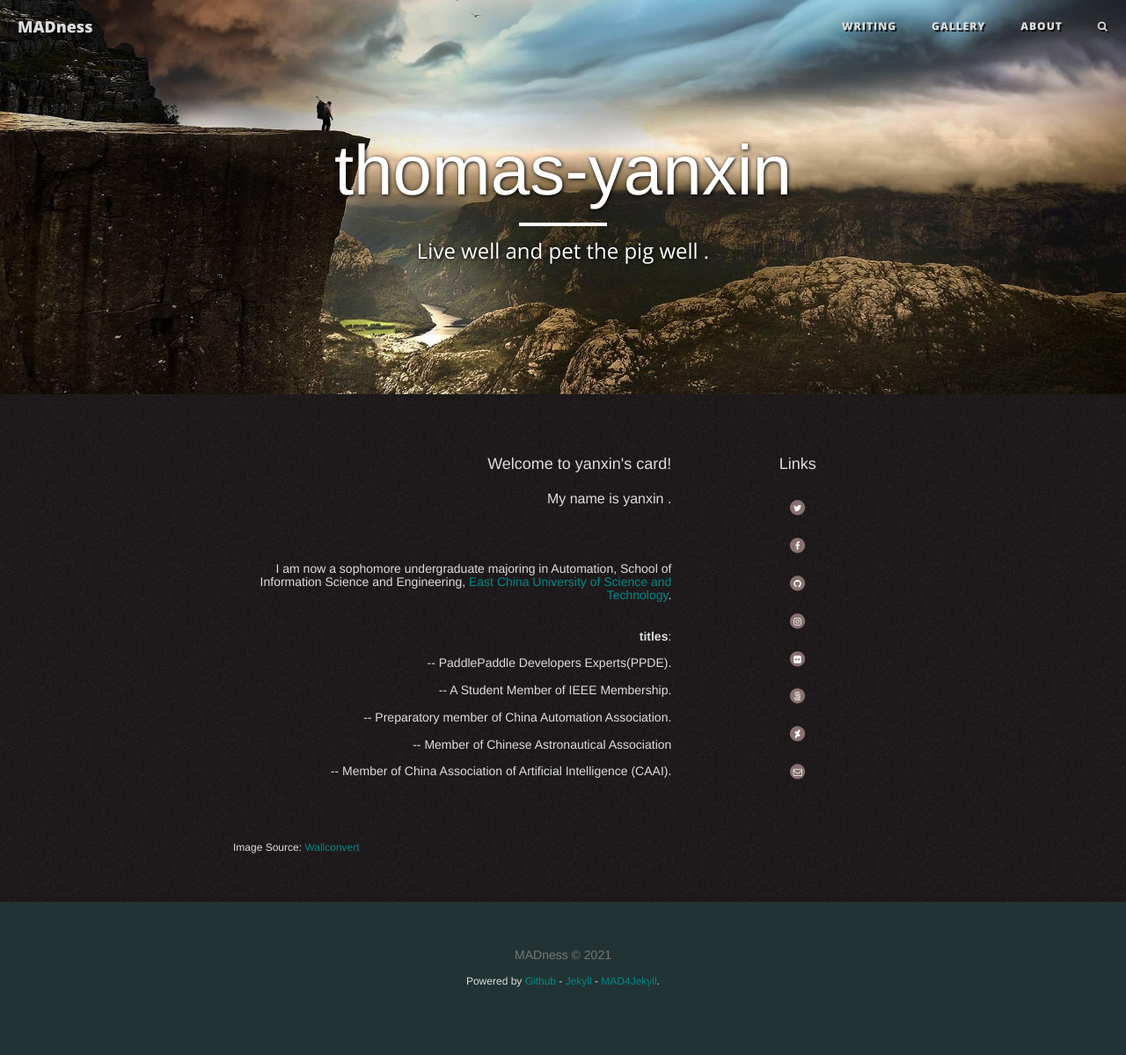
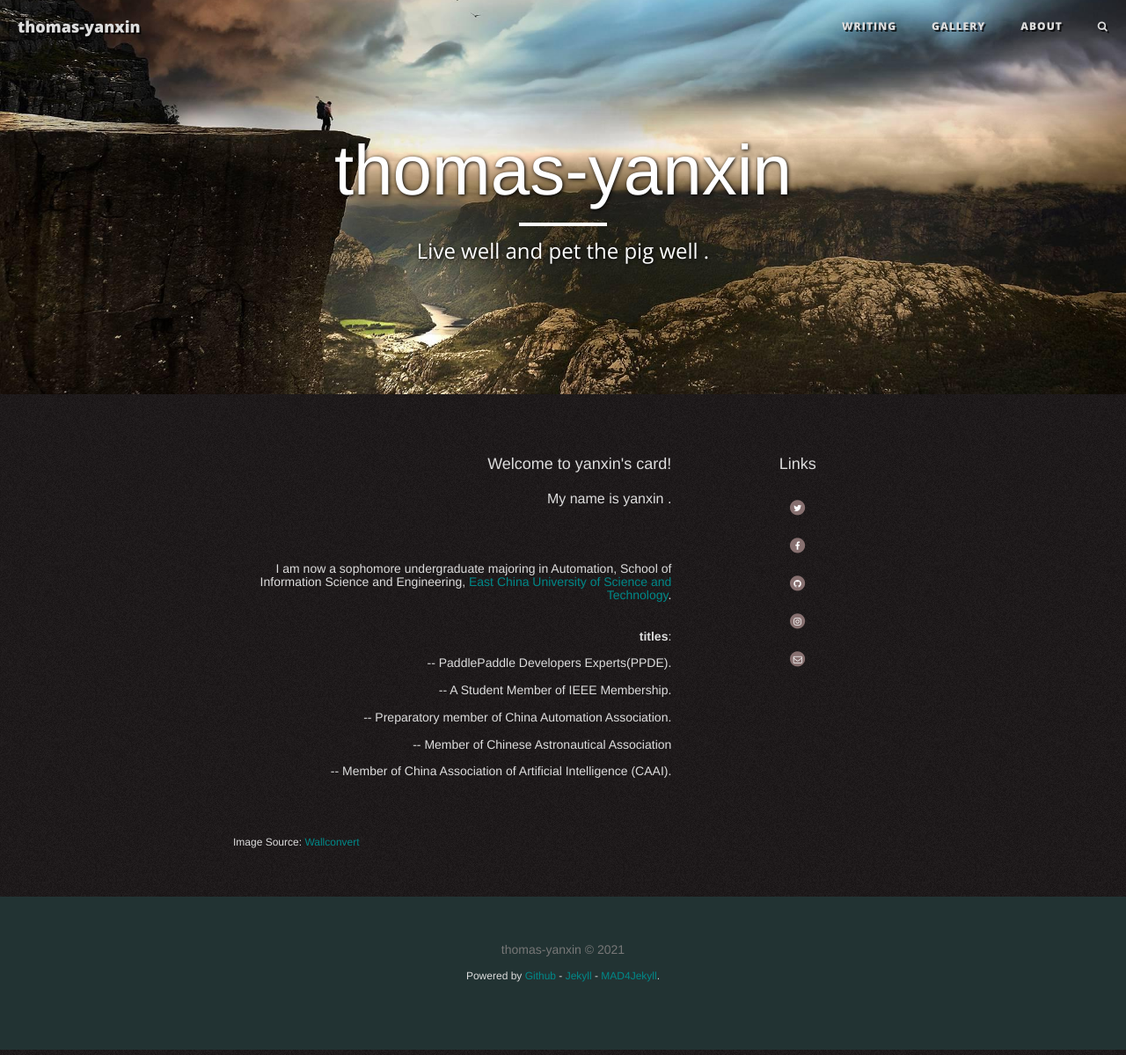
Before and after one commit to thomas-yanxin/thomas-yanxin.github.com, a Jekyll site: the page built from pages/index.html, in a window 1280 px wide and 1199 px high. Shown: the whole window at 88% size. Built offline with Jekyll 4.4.1, drawn with Linux system fonts in a browser that asks for light colours; nearby versions of some CDN libraries.

Commit message:
Update _config.yml

```diff
--- a/_config.yml
+++ b/_config.yml
@@ -1,6 +1,6 @@
 # Site settings
-title: "MADness"
-description: A Template for Jekyll
+title: "thomas-yanxin"
+description: A Card about thomas-yanxin
 
 # Files
 baseurl:
@@ -9,9 +9,9 @@ assets:
   libs: assets/libs
   owner: assets/owner
 logo: logo.png
-discus_shortname: MADness
-email: mad@ness.com
-url: "http://madforjekyll.github.io"
+discus_shortname: yanxin
+email: yx20001210@163.com
+url: "https://thomas-yanxin.github.io"
 search: true
 share: true
 comments: true
@@ -24,19 +24,19 @@ wpm: 200
 
 # Owner/author information
 owner:
-  name:   MADness
+  name:   thomas-yanxin
   avatar: avatar.jpg
   # Use the coder's toolbox at http://coderstoolbox.net/string/#!encoding=xml&action=encode&charset=us_ascii to encode your description into XML string
-  description:    MAD for Jekyll
+  description:    A Card about thomas-yanxin
 
 # Social networking links used in footer. Update and remove as you like.
-twitter_username: MAD4Jekyll
-facebook_username: MAD4Jekyll
-github_username: MAD4Jekyll
-deviantart_username: MAD4Jekyll
-500px_username: MAD4Jekyll
-flickr_username: MAD4Jekyll
-instagram_username: MAD4Jekyll
+twitter_username: Thomas_yan
+facebook_username: Thomas Yan
+github_username: thomas-yanxin
+# deviantart_username: MAD4Jekyll
+# 500px_username: MAD4Jekyll
+# flickr_username: MAD4Jekyll
+instagram_username: 4245thomas
 
 
 # Internal nav
```
